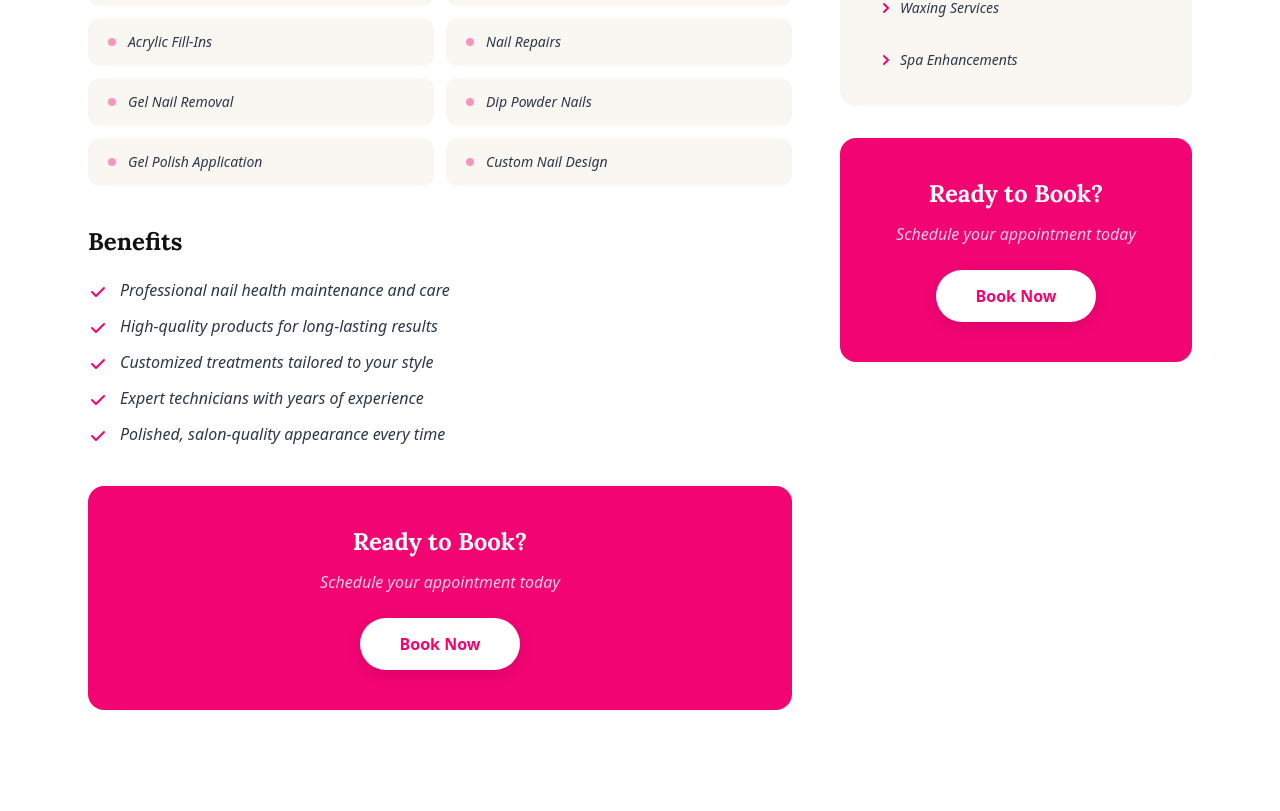
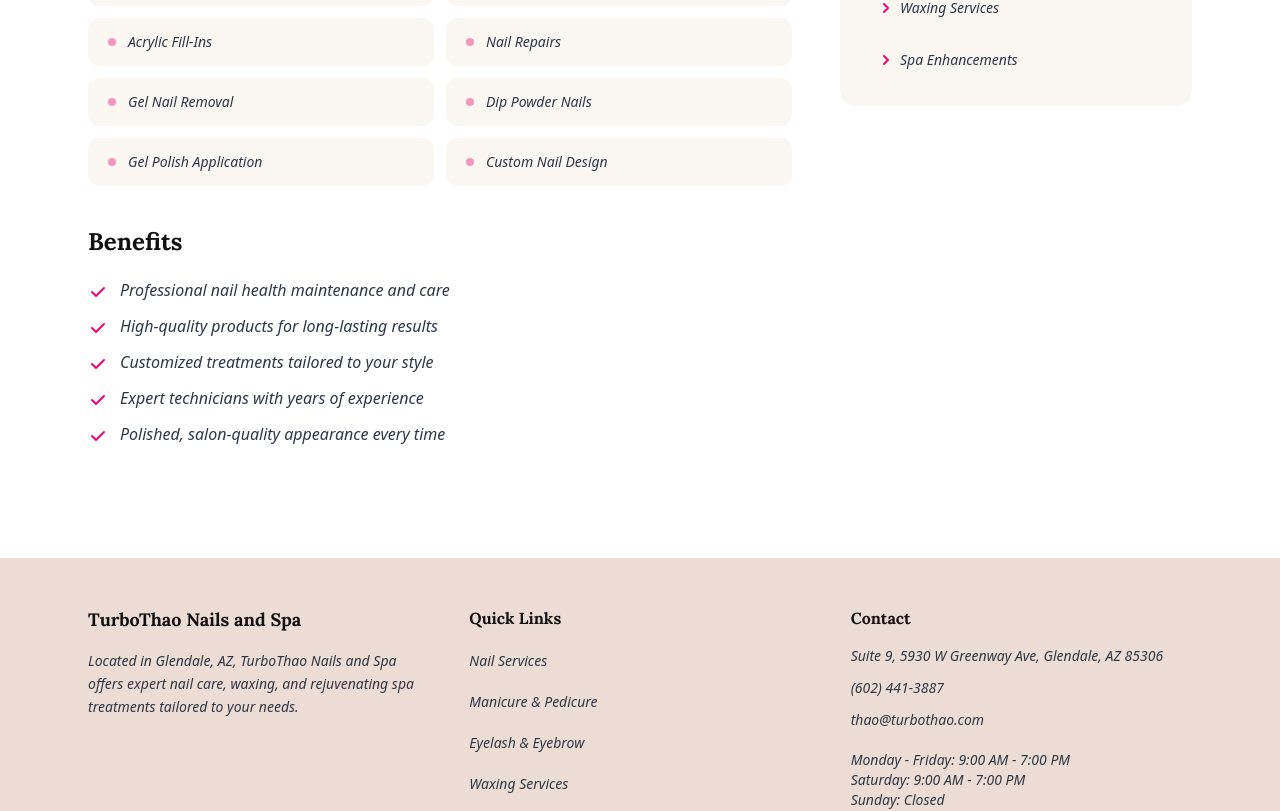
Before and after one commit to CalTech-Web/turbothao, a Next.js app: page /nail-services in a window 1280 px wide. Shown: the part 800-1611 px from the top of the page. Built offline with nearby package versions, Linux system fonts and the light colour scheme; a web font is replaced by a local one.

Commit message:
Remove all Ready to Book CTA cards from pages and subpages
Removed from: About Us, Contact Us, Services (homepage),
ServicePageLayout (sidebar + main content for all service subpages).
Cleaned up unused BOOKING_URL imports.

Co-Authored-By: Claude Opus 4.6 <noreply@anthropic.com>

```diff
--- a/src/app/about-us/page.tsx
+++ b/src/app/about-us/page.tsx
@@ -1,6 +1,6 @@
 import Image from "next/image";
 import Link from "next/link";
-import { BUSINESS_INFO, BRANDS, BOOKING_URL } from "@/lib/constants";
+import { BUSINESS_INFO, BRANDS } from "@/lib/constants";
 
 export const metadata = {
   title: "About Us | TurboThao Nails and Spa",
@@ -43,19 +43,6 @@ export default function AboutUsPage() {
           <p className="mt-6 text-base italic leading-relaxed text-text-secondary">
             {BUSINESS_INFO.aboutDescription}
           </p>
-
-          <div className="mx-auto mt-10 max-w-md rounded-2xl bg-accent-pink px-8 py-10">
-            <h3 className="font-heading text-2xl font-bold text-white">Ready to Book?</h3>
-            <p className="mt-3 text-base italic text-white/80">Schedule your appointment today</p>
-            <a
-              href={BOOKING_URL}
-              target="_blank"
-              rel="noopener noreferrer"
-              className="mt-6 inline-block rounded-full bg-white px-10 py-3.5 text-base font-semibold text-accent-pink shadow-[0_4px_15px_rgba(0,0,0,0.1)] transition-all hover:bg-primary-soft hover:shadow-[0_6px_20px_rgba(0,0,0,0.15)]"
-            >
-              Book Now
-            </a>
-          </div>
         </div>
       </section>
 
--- a/src/app/contact-us/page.tsx
+++ b/src/app/contact-us/page.tsx
@@ -1,5 +1,5 @@
 import Image from "next/image";
-import { CONTACT_INFO, BOOKING_URL } from "@/lib/constants";
+import { CONTACT_INFO } from "@/lib/constants";
 import ContactForm from "@/components/ContactForm";
 
 export const metadata = {
@@ -83,19 +83,6 @@ export default function ContactUsPage() {
                   ))}
                 </div>
               </div>
-
-              <div className="rounded-2xl bg-accent-pink px-8 py-10 text-center text-white">
-                <h3 className="font-heading text-2xl font-bold">Ready to Book?</h3>
-                <p className="mt-3 text-base italic text-white/80">Schedule your appointment today</p>
-                <a
-                  href={BOOKING_URL}
-                  target="_blank"
-                  rel="noopener noreferrer"
-                  className="mt-6 inline-block rounded-full bg-white px-10 py-3.5 text-base font-semibold text-accent-pink shadow-[0_4px_15px_rgba(0,0,0,0.1)] transition-all hover:bg-primary-soft hover:shadow-[0_6px_20px_rgba(0,0,0,0.15)]"
-                >
-                  Book Now
-                </a>
-              </div>
             </div>
 
             {/* Contact Form + Map */}
--- a/src/components/ServicePageLayout.tsx
+++ b/src/components/ServicePageLayout.tsx
@@ -89,20 +89,6 @@ export default function ServicePageLayout({
                 ))}
               </ul>
 
-              <div className="mt-10 rounded-2xl bg-accent-pink px-8 py-10 text-center">
-                <h3 className="font-heading text-2xl font-bold text-white">Ready to Book?</h3>
-                <p className="mt-3 text-base italic text-white/80">
-                  Schedule your appointment today
-                </p>
-                <a
-                  href={BOOKING_URL}
-                  target="_blank"
-                  rel="noopener noreferrer"
-                  className="mt-6 inline-block rounded-full bg-white px-10 py-3.5 text-base font-semibold text-accent-pink shadow-[0_4px_15px_rgba(0,0,0,0.1)] transition-all hover:bg-primary-soft hover:shadow-[0_6px_20px_rgba(0,0,0,0.15)]"
-                >
-                  Book Now
-                </a>
-              </div>
             </div>
 
             {/* Sidebar */}
@@ -128,20 +114,6 @@ export default function ServicePageLayout({
                 </ul>
               </div>
 
-              <div className="mt-8 rounded-2xl bg-accent-pink px-8 py-10 text-center text-white">
-                <h3 className="font-heading text-2xl font-bold">Ready to Book?</h3>
-                <p className="mt-3 text-base italic text-white/80">
-                  Schedule your appointment today
-                </p>
-                <a
-                  href={BOOKING_URL}
-                  target="_blank"
-                  rel="noopener noreferrer"
-                  className="mt-6 inline-block rounded-full bg-white px-10 py-3.5 text-base font-semibold text-accent-pink shadow-[0_4px_15px_rgba(0,0,0,0.1)] transition-all hover:bg-primary-soft hover:shadow-[0_6px_20px_rgba(0,0,0,0.15)]"
-                >
-                  Book Now
-                </a>
-              </div>
             </div>
           </div>
         </div>
--- a/src/components/Services.tsx
+++ b/src/components/Services.tsx
@@ -1,6 +1,5 @@
 import Image from "next/image";
 import Link from "next/link";
-import { BOOKING_URL } from "@/lib/constants";
 import SectionHeading from "./SectionHeading";
 
 const serviceCards = [
@@ -70,19 +69,6 @@ export default function Services() {
             </Link>
           ))}
         </div>
-
-        <div className="mx-auto mt-12 max-w-lg rounded-2xl bg-accent-pink px-8 py-10 text-center">
-          <h3 className="font-heading text-2xl font-bold text-white">Ready to Book?</h3>
-          <p className="mt-3 text-base italic text-white/80">Schedule your appointment today</p>
-          <a
-            href={BOOKING_URL}
-            target="_blank"
-            rel="noopener noreferrer"
-            className="mt-6 inline-block rounded-full bg-white px-10 py-3.5 text-base font-semibold text-accent-pink shadow-[0_4px_15px_rgba(0,0,0,0.1)] transition-all hover:bg-primary-soft hover:shadow-[0_6px_20px_rgba(0,0,0,0.15)]"
-          >
-            Book Now
-          </a>
-        </div>
       </div>
     </section>
   );
```
